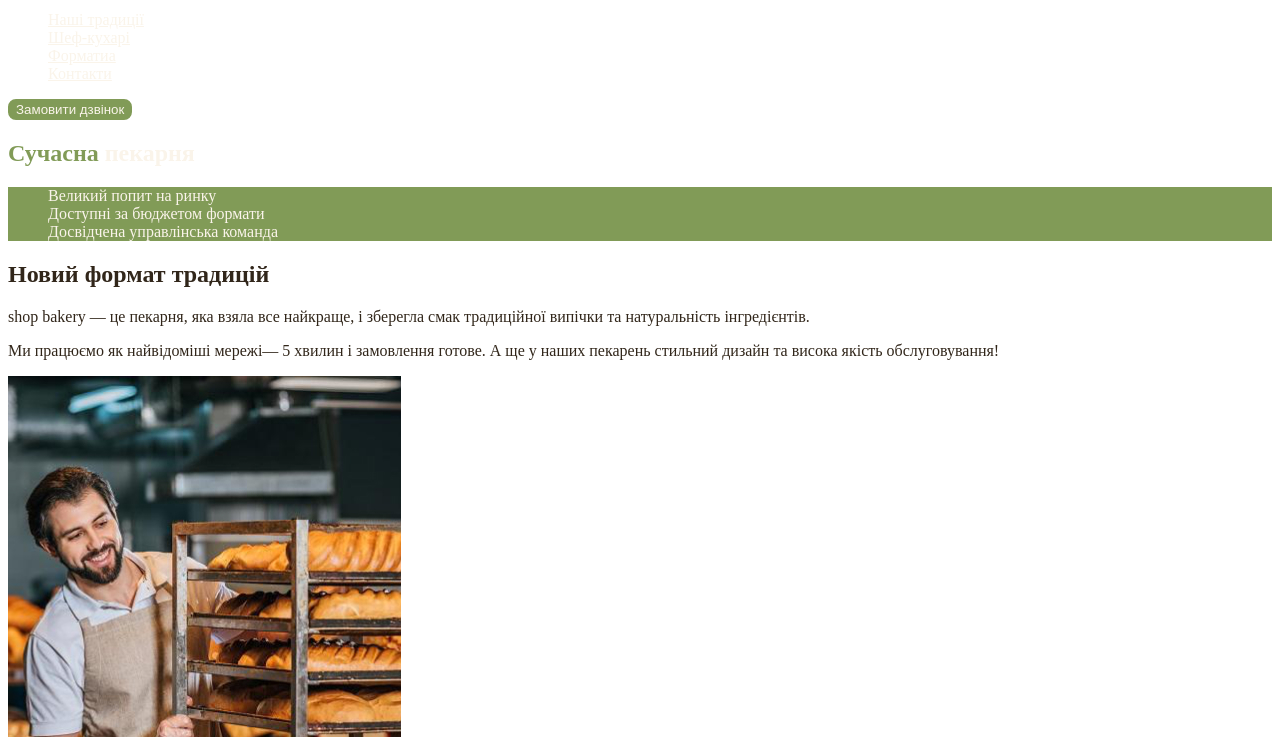
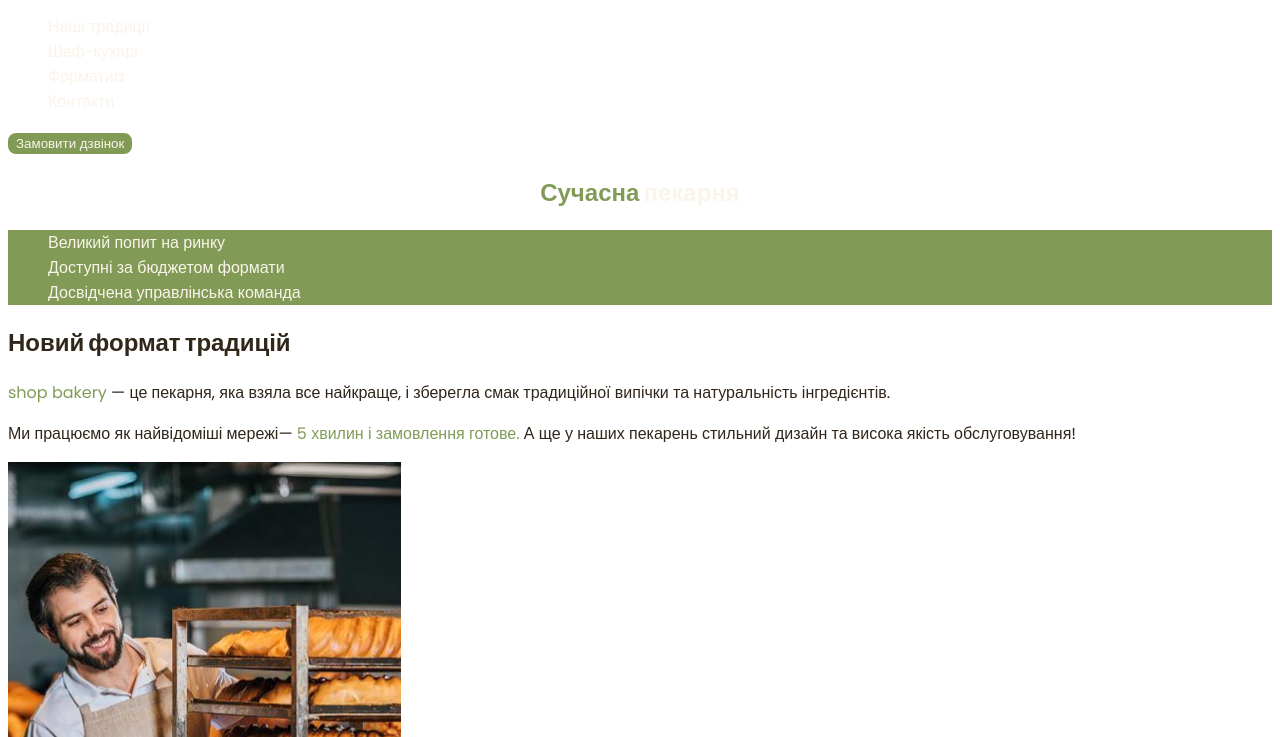
Before and after one commit to ruslangafuroff/bakery, a plain HTML site: page index.html in a window 1280 px wide. Shown: the part 63-800 px from the top of the page. Drawn offline with Linux system fonts and the light colour scheme.

Commit message:
text style css

```diff
--- a/css/style.css
+++ b/css/style.css
@@ -8,6 +8,8 @@
 /*Base*/
 body{
     color: var(--color-primary-dark);
+    font-family: 'Poppins',sans-serif;
+
 }
 ul{
     list-style-type: none;
@@ -29,6 +31,8 @@ ul{
 /*Link*/
 .link{
     color: var(--color-primary-light);
+    text-decoration: none;
+
 }
 
 .link:hover{
@@ -38,6 +42,7 @@ ul{
 /*Hero-section*/
 .hero-title{
     color: var(--color-primary-light);
+    text-align: center;
 }
 .hero-title .accent{
     color: var(--color-brand-light);
@@ -52,3 +57,14 @@ ul{
 .section-title.accent{
     color:var(--color-brand-dark) ;
 }
+
+/* Tradition selection */
+.traditions-text .brand{
+    color:var(--color-brand-light);
+
+}
+
+.traditions-text .uppercase{
+    color:var(--color-brand-light);
+
+}
--- a/index.html
+++ b/index.html
@@ -5,6 +5,13 @@
     <meta charset="UTF-8">
     <meta name="viewport" content="width=device-width, initial-scale=1.0">
     <title>Сучасна пекарня</title>
+    <!-- Fonts -->
+    <link rel="preconnect" href="https://fonts.googleapis.com">
+    <link rel="preconnect" href="https://fonts.gstatic.com" crossorigin>
+    <link
+        href="https://fonts.googleapis.com/css2?family=Open+Sans:ital@1&family=Poppins:wght@300;400;600;900&family=Tinos:wght@400;700&family=Young+Serif&display=swap"
+        rel="stylesheet">
+    <!-- Style -->
     <link rel="stylesheet" href="css/style.css">
 </head>
 
@@ -29,7 +36,7 @@
 
     <main>
         <section class="main-selection">
-            <h1 class="hero-title" ><span class="accent">Сучасна</span> пекарня</h1>
+            <h1 class="hero-title"><span class="accent">Сучасна</span> пекарня</h1>
 
 
         </section>
@@ -41,14 +48,14 @@
                 <li>Досвідчена управлінська команда</li>
             </ul>
             <h2 class="section-title">Новий формат традицій</h2>
-            <p>
-                <span>shop bakery</span> — це пекарня, яка взяла все найкраще, і зберегла смак традиційної випічки та
+            <p class="traditions-text">
+                <span class="brand uppercase">shop bakery</span> — це пекарня, яка взяла все найкраще, і зберегла смак традиційної випічки та
                 натуральність інгредієнтів.
             </p>
 
-            <p>
+            <p class="traditions-text">
                 Ми працюємо як найвідоміші мережі—
-                <span>5 хвилин і замовлення готове.</span>
+                <span class="brand">5 хвилин і замовлення готове.</span>
                 А ще у наших пекарень стильний дизайн
                 та висока якість обслуговування!
             </p>
```
